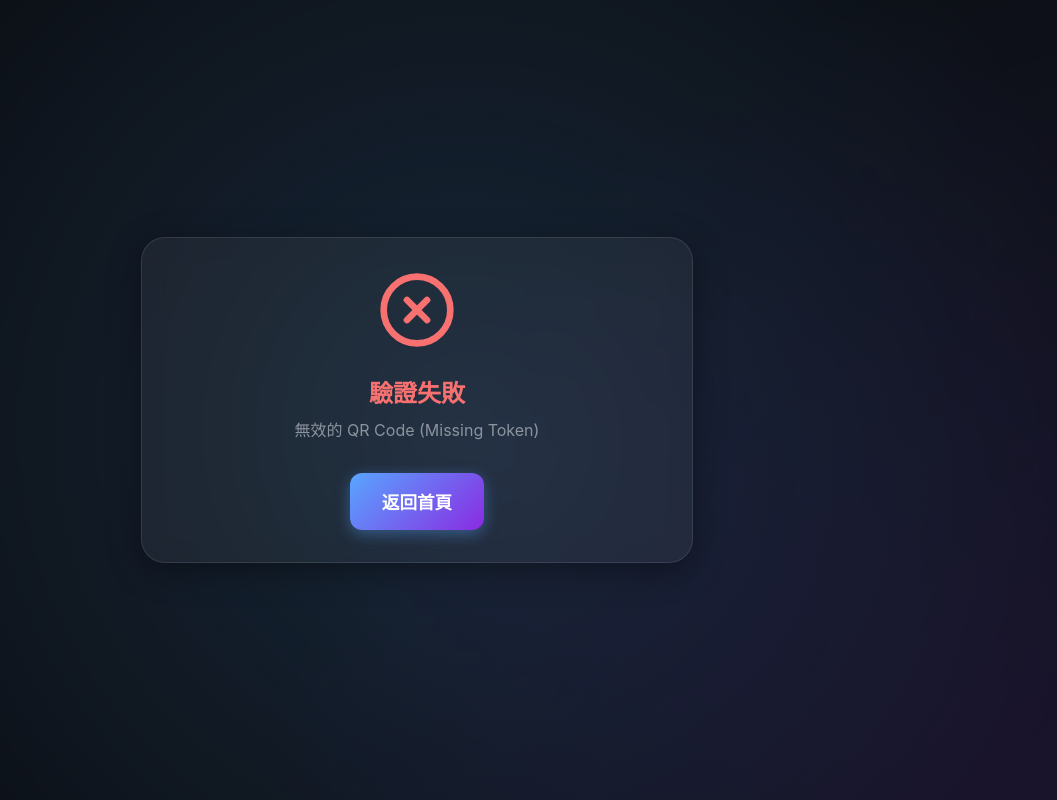
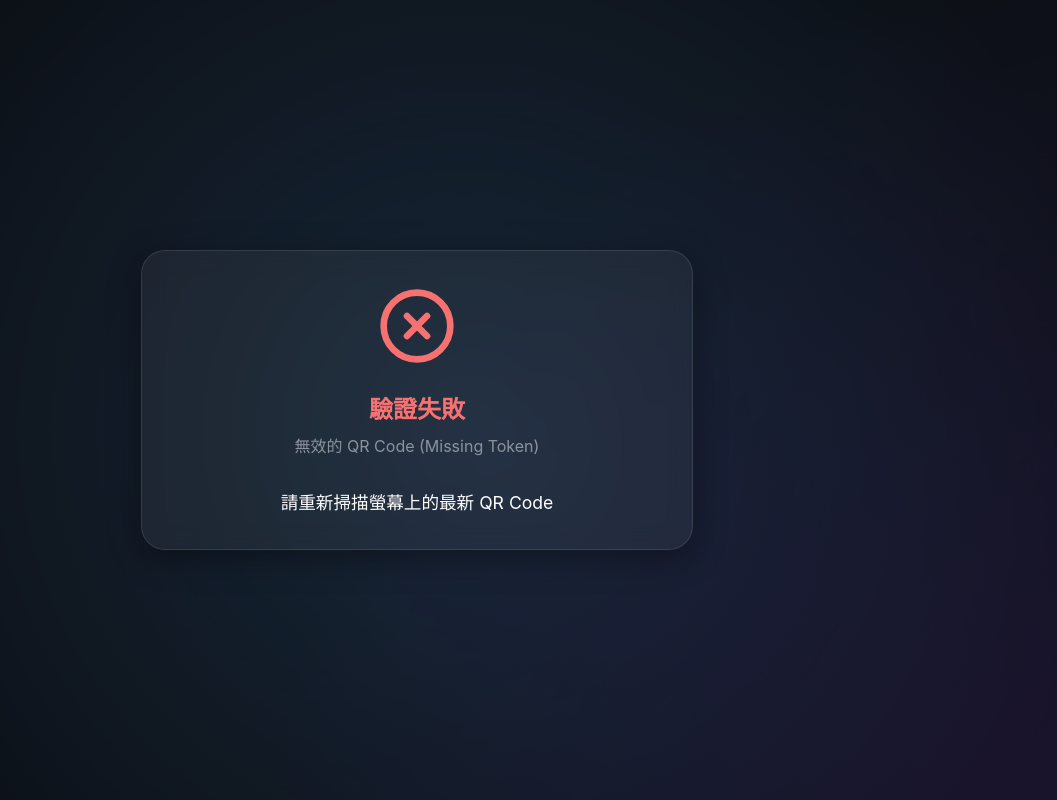
Before and after one commit to YaodeChiang4181/Auto_Publisher, a React (Vite) app in the folder frontend/: page /scan in a window 1280 px wide. Shown: the whole page, without its empty margins (223-1280 px from the left). Built offline with nearby package versions, Linux system fonts and the light colour scheme.

Commit message:
fix: Prevent redirect to admin login on scan failure

```diff
--- a/frontend/src/pages/ScanPage.tsx
+++ b/frontend/src/pages/ScanPage.tsx
@@ -69,9 +69,9 @@ const ScanPage = () => {
           <XCircle size={80} color="#f87171" />
           <h2 style={{ marginTop: '1.5rem', color: '#f87171' }}>驗證失敗</h2>
           <p className="text-muted" style={{ marginTop: '0.5rem' }}>{errMsg}</p>
-          <button className="btn-primary" style={{ marginTop: '2rem' }} onClick={() => navigate('/')}>
-            返回首頁
-          </button>
+          <p style={{ marginTop: '2rem', color: '#fff', fontSize: '1.1rem' }}>
+            請重新掃描螢幕上的最新 QR Code
+          </p>
         </>
       )}
       <style>{`
```
